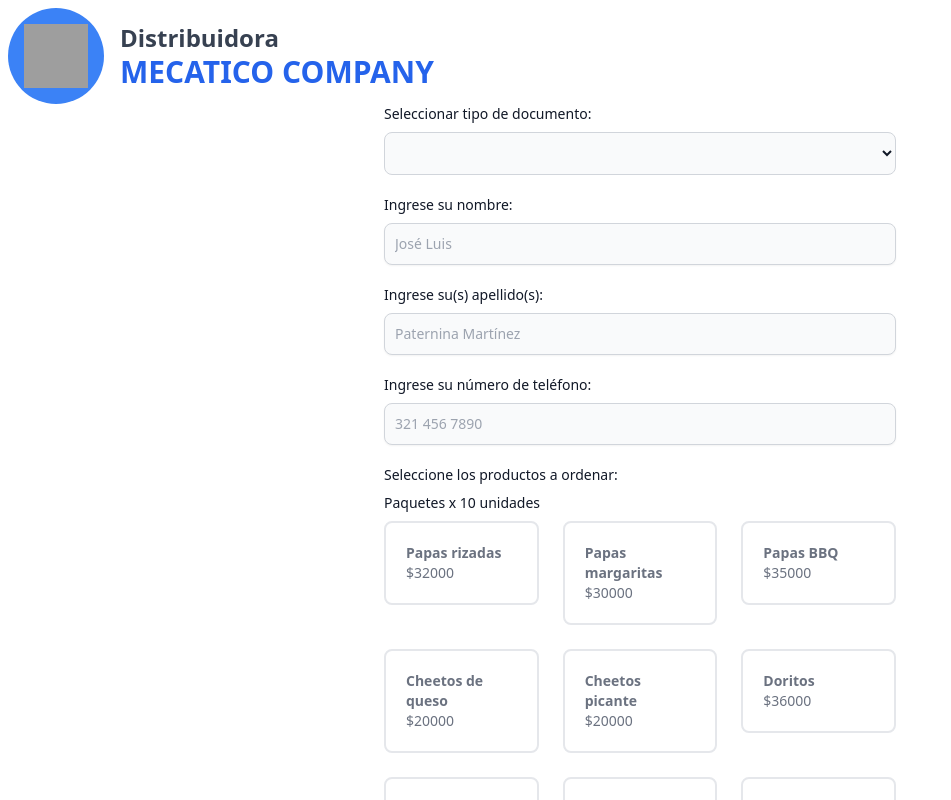
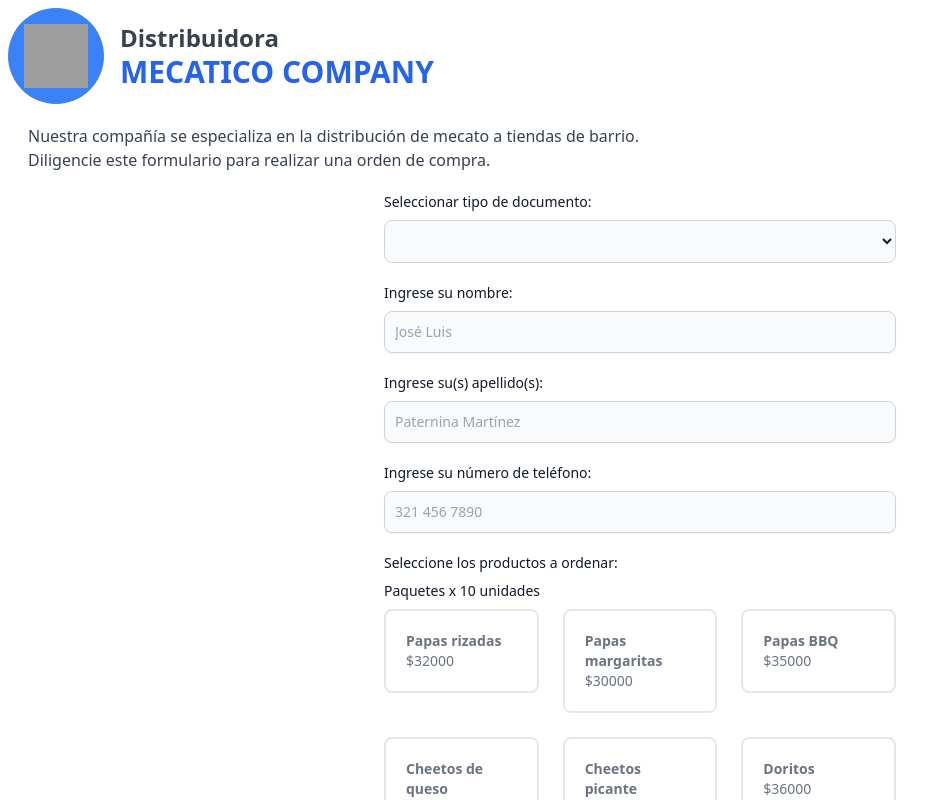
Before and after one commit to JosePater/TalentoB-Mecatico-Company, an Angular app: page / in a window 1280 px wide. Shown: the top 800 px of the page, without its empty margins (0-951 px from the left). Built offline with nearby package versions, Linux system fonts and the light colour scheme; grey boxes are pictures that could not be loaded.

Commit message:
chore: added company description

```diff
--- a/src/app/app.component.html
+++ b/src/app/app.component.html
@@ -12,6 +12,11 @@
       <h2 class="text-3xl font-extrabold text-blue-600">MECATICO COMPANY</h2>
     </div>
   </div>
+  <p class="m-5 text-gray-700">
+    Nuestra compañía se especializa en la distribución de mecato a tiendas de
+    barrio. <br />
+    Diligencie este formulario para realizar una orden de compra.
+  </p>
   <app-forms />
 </section>
 
```
